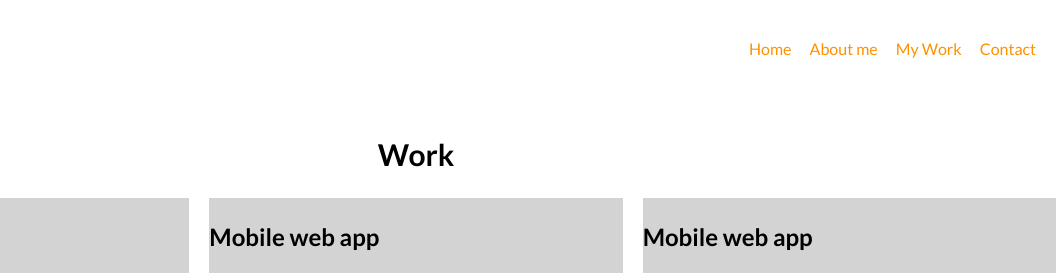
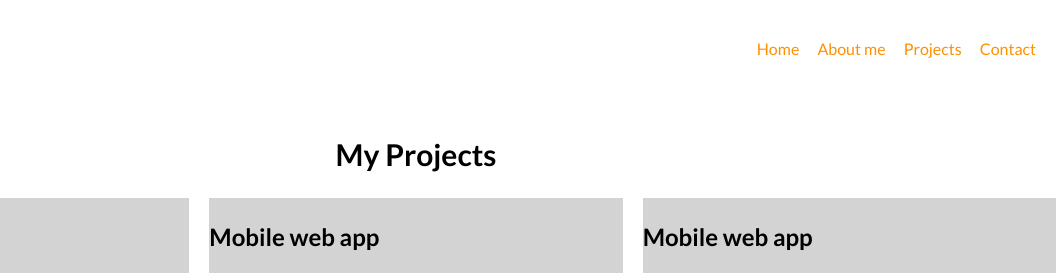
Before and after one commit to lomovlena/Portfolio-Website, a plain HTML site: page work.html in a window 1280 px wide. Shown: the top 273 px of the page, 224-1280 px from the left. Drawn offline with nearby package versions, Linux system fonts and the light colour scheme; a script that the page names is missing.

Commit message:
change the title of work page
change the titel of my work page and on the nav bar to my projects

```diff
--- a/work.html
+++ b/work.html
@@ -30,7 +30,7 @@
           <a href="about.html" role="menuitem" class="navigation-list__item"> About me</a>
         </li>
         <li role="presentation">
-          <a href="work.html" role="menuitem" class="navigation-list__item">My Work</a>
+          <a href="work.html" role="menuitem" class="navigation-list__item">Projects</a>
         </li>
         <li role="presentation">
           <a href="contact.html" role="menuitem" class="navigation-list__item"> Contact </a>
@@ -40,7 +40,7 @@
   </header>
   <main class="content">
     <section>
-      <h1>Work</h1>
+      <h1>My Projects</h1>
       <div class="project-list">
         <div class="project-list__item">
           <h2>Mobile web app</h2>
```
Also changed, not shown: about.html (+1 -1 lines), contact.html (+1 -1 lines), index.html (+1 -1 lines).
